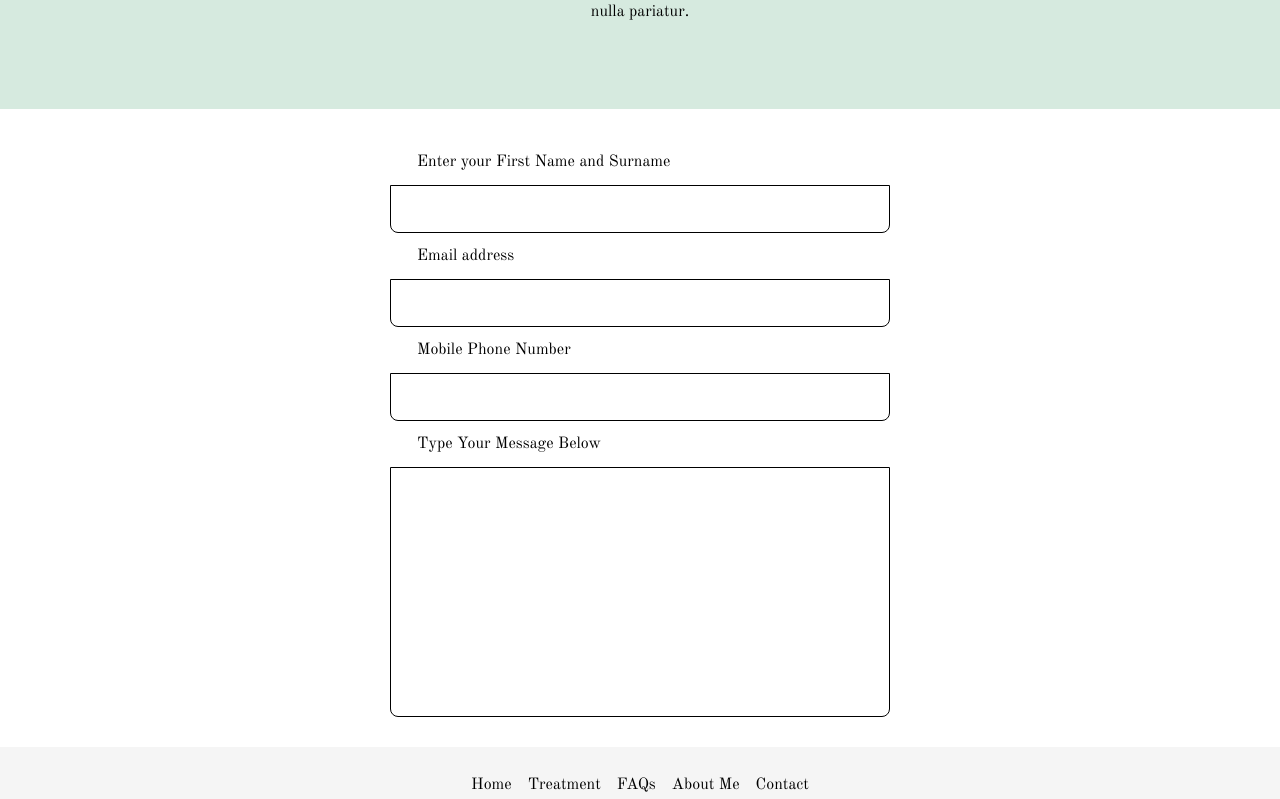
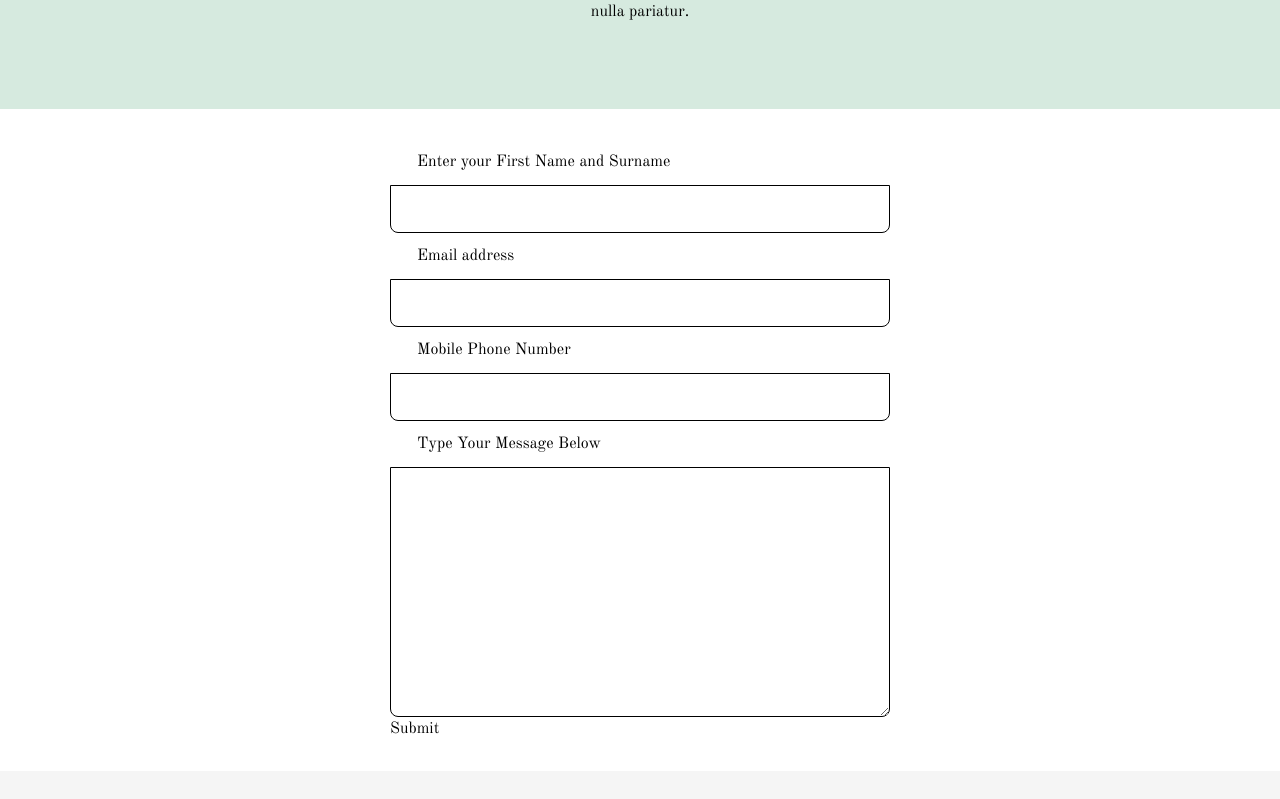
Before and after one commit to Laura-Kam/therapy-with-dee-macey, a Next.js app: page /contact in a window 1280 px wide. Shown: the part 520-1319 px from the top of the page. Built offline with nearby package versions, Linux system fonts and the light colour scheme.

Commit message:
Send form data to backend

```diff
--- a/package.json
+++ b/package.json
@@ -12,10 +12,12 @@
     "daisyui": "^2.51.4",
     "eslint": "8.36.0",
     "eslint-config-next": "13.2.4",
+    "http-status-codes": "^2.2.0",
     "next": "13.2.4",
     "react": "18.2.0",
     "react-dom": "18.2.0",
-    "react-player": "^2.12.0"
+    "react-player": "^2.12.0",
+    "zod": "^3.21.4"
   },
   "devDependencies": {
     "autoprefixer": "^10.4.14",
--- /dev/null
+++ b/src/pages/api/contact.js
@@ -0,0 +1,13 @@
+// Next.js API route support: https://nextjs.org/docs/api-routes/introduction
+import { StatusCodes } from 'http-status-codes';
+
+export default function handler(req, res) {
+  switch (req.method) {
+    case 'POST':
+      console.log('data:', req.body);
+      res.status(StatusCodes.OK).json({ success: true, msg: 'Form submitted successfully' });
+      break;
+    default:
+      res.status(StatusCodes.METHOD_NOT_ALLOWED).json({ success: false, error: 'Method not allowed' });
+  }
+}
--- a/src/pages/api/hello.js
+++ /dev/null
@@ -1,5 +0,0 @@
-// Next.js API route support: https://nextjs.org/docs/api-routes/introduction
-
-export default function handler(req, res) {
-  res.status(200).json({ name: 'John Doe' })
-}
--- a/src/pages/contact/index.js
+++ b/src/pages/contact/index.js
@@ -1,96 +1,172 @@
-import Layout from "../../comps/Layout";
-import Form from "Form/next";
+import { useState } from 'react';
+import Layout from '../../comps/Layout';
+import { MessageSchema } from '../../utils/MessageSchema';
 
 const Contact = () => {
+  const initialState = {
+    name: '',
+    email: '',
+    phoneNumber: '',
+    message: '',
+  };
+
+  const [formState, setFormState] = useState(initialState);
+  const [errors, setErrors] = useState({});
+
+  function handleFormChange(event) {
+    const { name, value } = event.target;
+
+    setFormState((oldState) => ({
+      ...oldState,
+      [name]: value,
+    }));
+  }
+
+  async function sendMessage(message) {
+    const response = await fetch('/api/contact', {
+      method: 'POST',
+      headers: {
+        'Content-Type': 'application/json',
+      },
+      body: JSON.stringify(message),
+    });
+
+    const data = await response.json();
+    if (response.ok) {
+      console.log('success:', data);
+    } else {
+      console.log('error:', data);
+    }
+  }
+
+  function handleFormSubmit(event) {
+    event.preventDefault();
+
+    const formData = MessageSchema.safeParse(formState);
+
+    switch (formData.success) {
+      case true:
+        console.log('valid data');
+        setErrors({});
+        sendMessage(formData.data);
+        break;
+      case false:
+        console.log('invalid data');
+        const formattedErrors = formData.error.format();
+        setErrors({
+          name: formattedErrors.name?._errors[0] || undefined,
+          email: formattedErrors.email?._errors[0] || undefined,
+          phoneNumber: formattedErrors.phoneNumber?._errors[0] || undefined,
+          message: formattedErrors.message?._errors[0] || undefined,
+        });
+        break;
+    }
+  }
+
   return (
     <Layout>
       <div
         style={{
-          textAlign: "center",
-          margin: "0px",
-          padding: "40px",
-          backgroundColor: "#D6eadf",
-        }}
-      >
-        <h1 style={{ fontWeight: "bold", fontSize: "20px" }}>
+          textAlign: 'center',
+          margin: '0px',
+          padding: '40px',
+          backgroundColor: '#D6eadf',
+        }}>
+        <h1 style={{ fontWeight: 'bold', fontSize: '20px' }}>
           Contact Me
           <br></br>
-          <span style={{ fontWeight: "normal", fontSize: "20px" }}>
-            Our first consultation is free
-          </span>
+          <span style={{ fontWeight: 'normal', fontSize: '20px' }}>Our first consultation is free</span>
           <br></br>
-          <span style={{ fontSize: "17px", fontWeight: "normal" }}>
-            Let us start your journey
-          </span>
+          <span style={{ fontSize: '17px', fontWeight: 'normal' }}>Let's start your journey</span>
         </h1>
-        <div className="stack">
+        <div className='stack'>
           <img
-            src="https://images.unsplash.com/photo-1508214751196-bcfd4ca60f91?ixlib=rb-4.0.3&ixid=MnwxMjA3fDB8MHxwaG90by1wYWdlfHx8fGVufDB8fHx8&auto=format&fit=crop&w=870&q=80"
-            alt="Image 1"
-            className="rounded profile-image"
+            src='https://images.unsplash.com/photo-1508214751196-bcfd4ca60f91?ixlib=rb-4.0.3&ixid=MnwxMjA3fDB8MHxwaG90by1wYWdlfHx8fGVufDB8fHx8&auto=format&fit=crop&w=870&q=80'
+            alt='Image 1'
+            className='rounded profile-image'
             style={{
-              height: "170px",
-              width: "200px",
-              borderRadius: "50%",
-              margin: "30px",
+              height: '170px',
+              width: '200px',
+              borderRadius: '50%',
+              margin: '30px',
             }}
           />
         </div>
 
-        <p style={{ textAlign: "center", margin: "25px", padding: "20px" }}>
-          Lorem ipsum dolor sit amet, consectetur adipiscing elit, sed do
-          eiusmod tempor incididunt ut labore et dolore magna aliqua. Ut enim ad
-          minim veniam, quis nostrud exercitation ullamco laboris nisi ut
-          aliquip ex ea commodo consequat. Duis aute irure dolor in
-          reprehenderit in voluptate velit esse cillum dolore eu fugiat nulla
-          pariatur.{" "}
+        <p style={{ textAlign: 'center', margin: '25px', padding: '20px' }}>
+          Lorem ipsum dolor sit amet, consectetur adipiscing elit, sed do eiusmod tempor incididunt ut labore et dolore
+          magna aliqua. Ut enim ad minim veniam, quis nostrud exercitation ullamco laboris nisi ut aliquip ex ea commodo
+          consequat. Duis aute irure dolor in reprehenderit in voluptate velit esse cillum dolore eu fugiat nulla
+          pariatur.{' '}
         </p>
       </div>
-      <div style={{ margin: "30px" }}>
+      <form style={{ margin: '30px' }} onSubmit={handleFormSubmit}>
         <div
-          className="form-control, input-bordered"
+          className='form-control, input-bordered'
           style={{
-            width: "500px",
-            margin: "auto",
-            backgroundColor: "##FFB6C1",
-          }}
-        >
-          <label className="input-group input-group-vertical">
+            width: '500px',
+            margin: 'auto',
+            backgroundColor: '##FFB6C1',
+          }}>
+          <label className='input-group input-group-vertical'>
             <span
               style={{
-                width: "500px",
-                margin: "11px",
-                backgroundColor: "#FOFOFO",
-              }}
-            >
+                width: '500px',
+                margin: '11px',
+                backgroundColor: '#FOFOFO',
+              }}>
               Enter your First Name and Surname
             </span>
-            <input type="text" className="input input-bordered" />
+            <input
+              type='text'
+              className='input input-bordered'
+              name='name'
+              id='name'
+              value={formState.name}
+              onChange={handleFormChange}
+            />
+            {!!errors.name && <p>{errors.name}</p>}
           </label>
-          <label className="input-group input-group-vertical">
-            <span style={{ width: "500px", margin: "11px" }}>
-              Email address
-            </span>
-            <input type="text" className="input input-bordered" />
+          <label className='input-group input-group-vertical'>
+            <span style={{ width: '500px', margin: '11px' }}>Email address</span>
+            <input
+              type='text'
+              className='input input-bordered'
+              name='email'
+              id='email'
+              value={formState.email}
+              onChange={handleFormChange}
+            />
+            {!!errors.email && <p>{errors.email}</p>}
           </label>
-          <label className="input-group input-group-vertical">
-            <span style={{ width: "500px", margin: "11px" }}>
-              Mobile Phone Number
-            </span>
-            <input type="text" className="input input-bordered" />
+          <label className='input-group input-group-vertical'>
+            <span style={{ width: '500px', margin: '11px' }}>Mobile Phone Number</span>
+            <input
+              type='text'
+              className='input input-bordered'
+              name='phoneNumber'
+              id='phoneNumber'
+              value={formState.phoneNumber}
+              onChange={handleFormChange}
+            />
+            {!!errors.phoneNumber && <p>{errors.phoneNumber}</p>}
           </label>
-          <label className="input-group input-group-vertical">
-            <span style={{ width: "500px", margin: "11px" }}>
-              Type Your Message Below
-            </span>
-            <input
-              type="text"
-              className="input input-bordered"
-              style={{ height: "250px", verticalAlign: "top" }}
+          <label className='input-group input-group-vertical'>
+            <span style={{ width: '500px', margin: '11px' }}>Type Your Message Below</span>
+            <textarea
+              type='text'
+              className='input input-bordered'
+              style={{ height: '250px', verticalAlign: 'top' }}
+              name='message'
+              id='message'
+              value={formState.message}
+              onChange={handleFormChange}
             />
+            {!!errors.message && <p>{errors.message}</p>}
           </label>
+          <button type='submit'>Submit</button>
         </div>
-      </div>
+      </form>
     </Layout>
   );
 };
--- /dev/null
+++ b/src/utils/MessageSchema.js
@@ -0,0 +1,8 @@
+import { z } from 'zod';
+
+export const MessageSchema = z.object({
+  name: z.string().min(1, 'min 1 character').max(30, 'max 30 characters'),
+  email: z.string().email('email required'),
+  phoneNumber: z.string().regex(new RegExp(/^(07\d{8,12}|447\d{7,11})$/g), 'valid phone number required'),
+  message: z.string().min(1, 'min 1 character'),
+});
```
Also changed, not shown: 1 other file (tests, documents, lock files or other folders).
